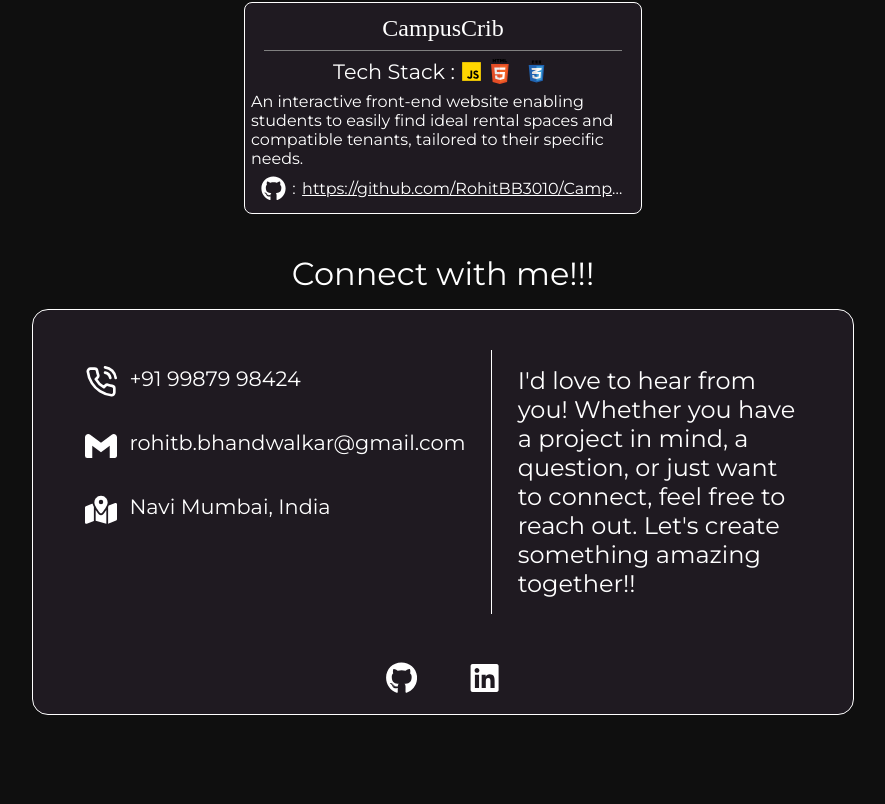
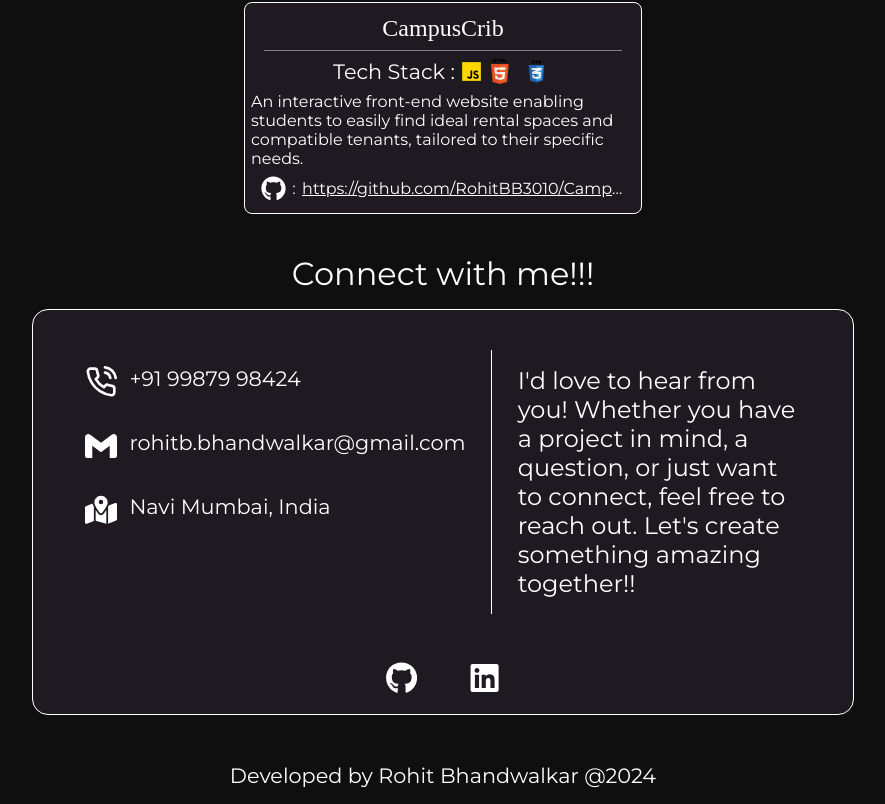
Before and after one commit to RohitBB3010/portfolio, a React (Create React App) app: page / in a window 1280 px wide. Shown: the part 2552-3356 px from the top of the page, without its empty margins (197-1082 px from the left). Before the commit the page ends 3299 px from the top, so only its background shows below. Built offline with nearby package versions, Linux system fonts and the light colour scheme; a web font is replaced by a local one.

Commit message:
Added footer

```diff
--- a/src/App.js
+++ b/src/App.js
@@ -8,6 +8,7 @@ import Experience from './experience';
 import Education from './education';
 import Projects from './projects';
 import Connect from './connect_page';
+import Footer from './footer';
 
 function App() {
   return (
@@ -24,6 +25,7 @@ function App() {
       <Education/>
       <Projects/>
       <Connect/>
+      <Footer/>
       </div>
     </div>
     </Router>
--- /dev/null
+++ b/src/footer.js
@@ -0,0 +1,12 @@
+
+const Footer = () => {
+
+    return(
+        <div id = "footer">
+            <div style={{display : "flex", justifyContent : "center", fontSize : "1.3rem", padding : "2vh 0", width : "100%"}}> Developed by Rohit Bhandwalkar @2024 </div>
+        </div>
+    );
+
+}
+
+export default Footer;
```
